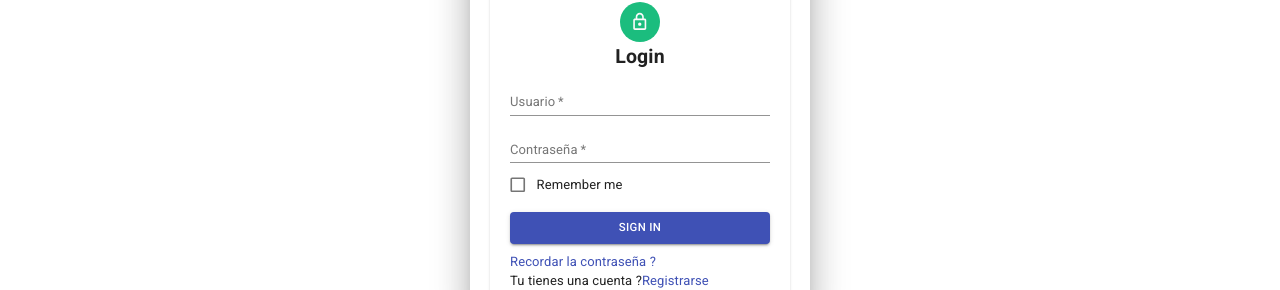
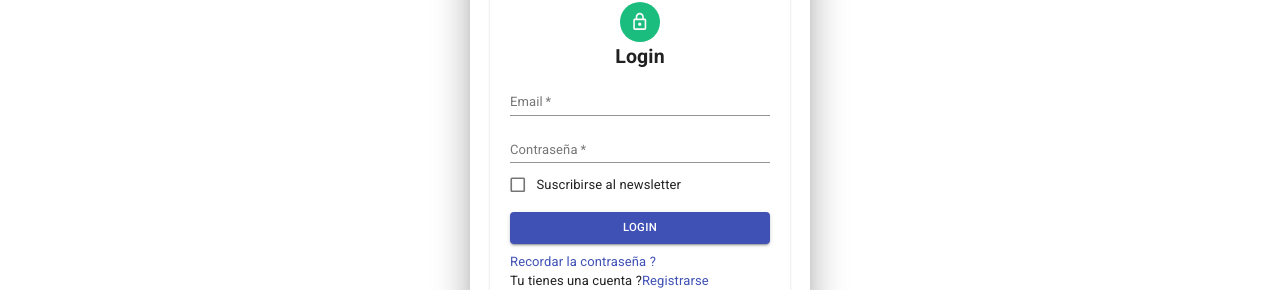
Before and after one commit to johan2097/pruebadesarrollo, a React (Create React App) app: page /index in a window 1280 px wide. Shown: the part 236-526 px from the top of the page. Built offline with nearby package versions, Linux system fonts and the light colour scheme.

Commit message:
sexto cambio

```diff
--- a/src/pages/Login.jsx
+++ b/src/pages/Login.jsx
@@ -38,9 +38,9 @@ const Login = ({ handleChange }) => {
                 <Formik initialValues={initialValues} onSubmit={onSubmit} validationSchema={validationSchema}>
                     {(props) => (
                         <Form>
-                            <Field as={TextField} label='Usuario' name="username"
-                                placeholder='Ingrese el usuario' fullWidth required
-                                helperText={<ErrorMessage name="username" />}
+                            <Field as={TextField} label='Email' name="email"
+                                placeholder='Ingrese el email' fullWidth required
+                                helperText={<ErrorMessage name="email" />}
                             />
                             <Field as={TextField} label='Contraseña' name="password"
                                 placeholder='Ingrese la contraseña' type='password' fullWidth required
@@ -52,10 +52,10 @@ const Login = ({ handleChange }) => {
                                         color="primary"
                                     />
                                 }
-                                label="Remember me"
+                                label="Suscribirse al newsletter"
                             />
                             <Button type='submit' color='primary' variant="contained" disabled={props.isSubmitting}
-                                style={btnstyle} fullWidth>{props.isSubmitting ? "Loading" : "Sign in"}</Button>
+                                style={btnstyle} fullWidth>{props.isSubmitting ? "Loading" : "Login"}</Button>
 
                         </Form>
                     )}
```
